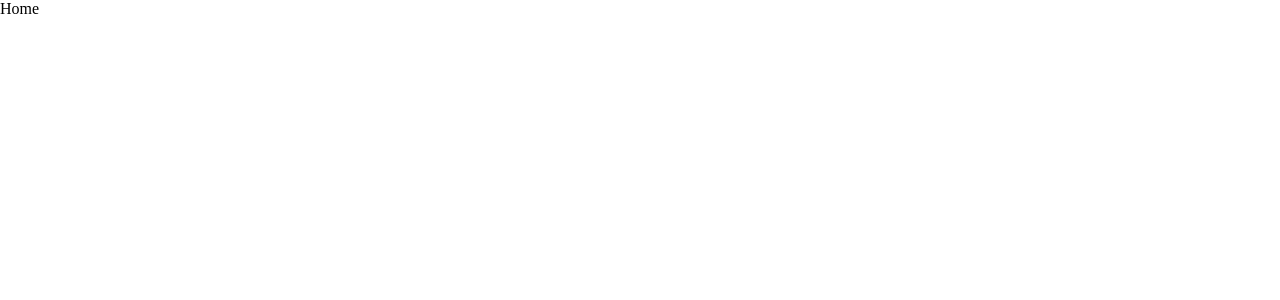
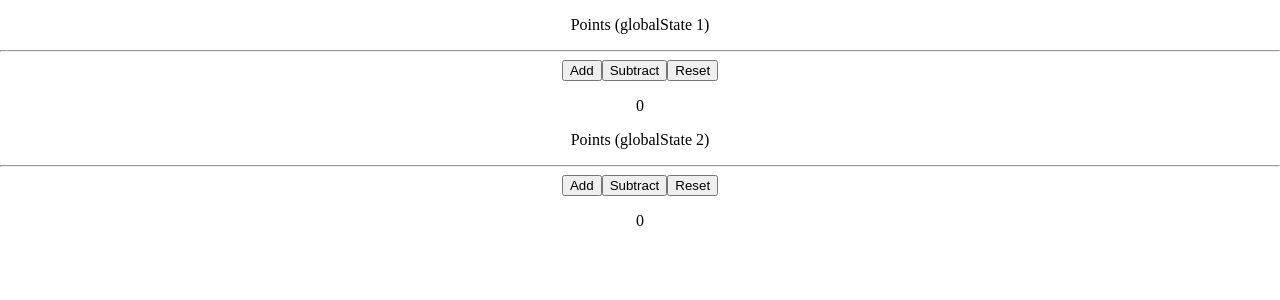
Before and after one commit to wkylin/react-hooks, a React (Create React App) app: page / in a window 1280 px wide. Shown: the top 300 px of the page. Built offline with nearby package versions, Linux system fonts and the light colour scheme.

Commit message:
share state useContext

```diff
--- a/src/App.js
+++ b/src/App.js
@@ -2,14 +2,15 @@
  * @Author: wkylin.w
  * @Date: 2020-08-02 11:34:05
  * @Last Modified by: wkylin.w
- * @Last Modified time: 2020-08-12 22:44:44
+ * @Last Modified time: 2020-08-15 14:44:29
  */
 import './App.css'
 
 import React from 'react'
 
 // import ShowModal from './components/useLockBodyScroll/ShowModal'
-import LayoutApp from './layout/layouts'
+// import LayoutApp from './layout/layouts'
+import StateApp from './components/globalState/StateApp'
 
 // import MaximizablView from './components/useFullscreenStatus/MaximizableView';
 // import ImageLoadPage from './components/imageLoad/ImageLoadPage';
@@ -68,7 +69,8 @@ function App() {
 
   return (
     <>
-      <LayoutApp />
+      <StateApp />
+      {/* <LayoutApp /> */}
       {/* <ShowModal /> */}
       {/* <ImageLoadPage /> */}
       {/* <MaximizablView backgroundColor="#efefef">全屏模式</MaximizablView> */}
--- /dev/null
+++ b/src/components/globalState/GlobalStateCounter.js
@@ -0,0 +1,42 @@
+import React, { useContext } from 'react'
+import { StateContext } from './StateContext'
+
+function GlobalStateCounter({ index }) {
+  const [{ points }, dispatch] = useContext(StateContext)
+
+  return (
+    <div id="Points">
+      <p className="title">Points (globalState {index})</p>
+      <hr className="divider" />
+      <div className="pointsContainer">
+        <div className="buttons">
+          {/* These buttons use the dispatch to update the state */}
+          <button
+            className="button add"
+            onClick={() => dispatch({ type: 'add' })}
+          >
+            Add
+          </button>
+          <button
+            className="button subtract"
+            onClick={() => dispatch({ type: 'subtract' })}
+          >
+            Subtract
+          </button>
+          <button
+            className="button reset"
+            onClick={() => dispatch({ type: 'reset' })}
+          >
+            Reset
+          </button>
+        </div>
+        <div className="outputBox">
+          {/* Output the points variable */}
+          <p>{points}</p>
+        </div>
+      </div>
+    </div>
+  )
+}
+
+export default GlobalStateCounter
--- /dev/null
+++ b/src/components/globalState/StateApp.js
@@ -0,0 +1,39 @@
+import React from 'react'
+import { StateProvider } from './StateContext'
+import GlobalStateCounter from './GlobalStateCounter'
+
+function StateApp() {
+  // Initialize the state
+  const initialState = {
+    points: 0,
+  }
+
+  // Defines how to update the state based on actions
+  const reducer = (state, action) => {
+    switch (action.type) {
+      case 'add':
+        return { ...state, points: state.points + 1 }
+      case 'subtract':
+        return { ...state, points: state.points - 1 }
+      case 'reset':
+        return { ...state, points: 0 }
+      default:
+        return state
+    }
+  }
+
+  return (
+    <div className="App">
+      <StateProvider initialState={initialState} reducer={reducer}>
+        {
+          // Creates two instances of the component so we can see both update when state changes
+          [...Array(2)].map((e, i) => (
+            <GlobalStateCounter key={i} index={i + 1} />
+          ))
+        }
+      </StateProvider>
+    </div>
+  )
+}
+
+export default StateApp
--- /dev/null
+++ b/src/components/globalState/StateContext.js
@@ -0,0 +1,10 @@
+import React, { createContext, useReducer } from 'react'
+
+export const StateContext = createContext()
+
+// This is a component that wraps all of its children in the Provider
+export const StateProvider = ({ reducer, initialState, children }) => (
+  <StateContext.Provider value={useReducer(reducer, initialState)}>
+    {children}
+  </StateContext.Provider>
+)
```
